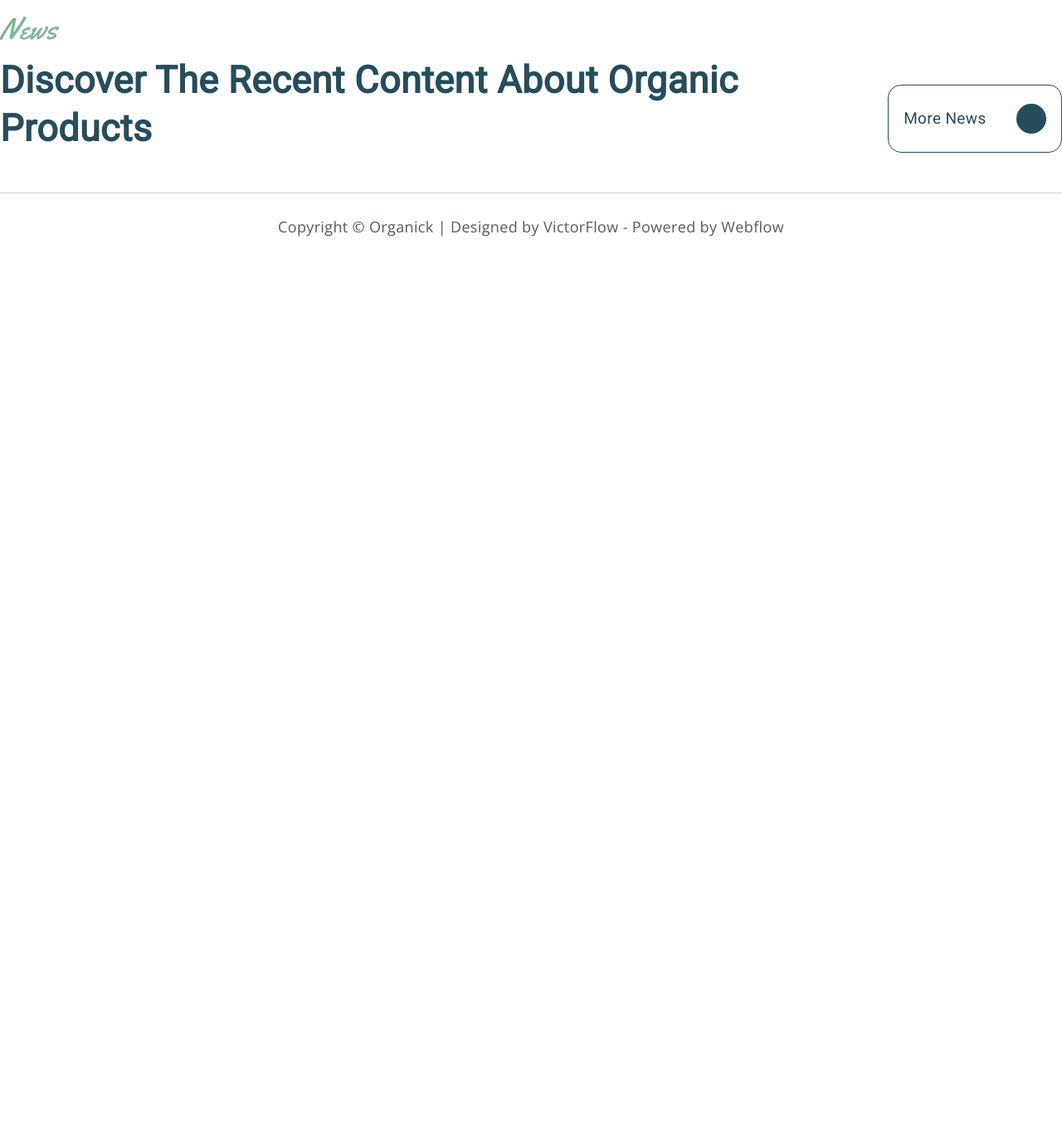
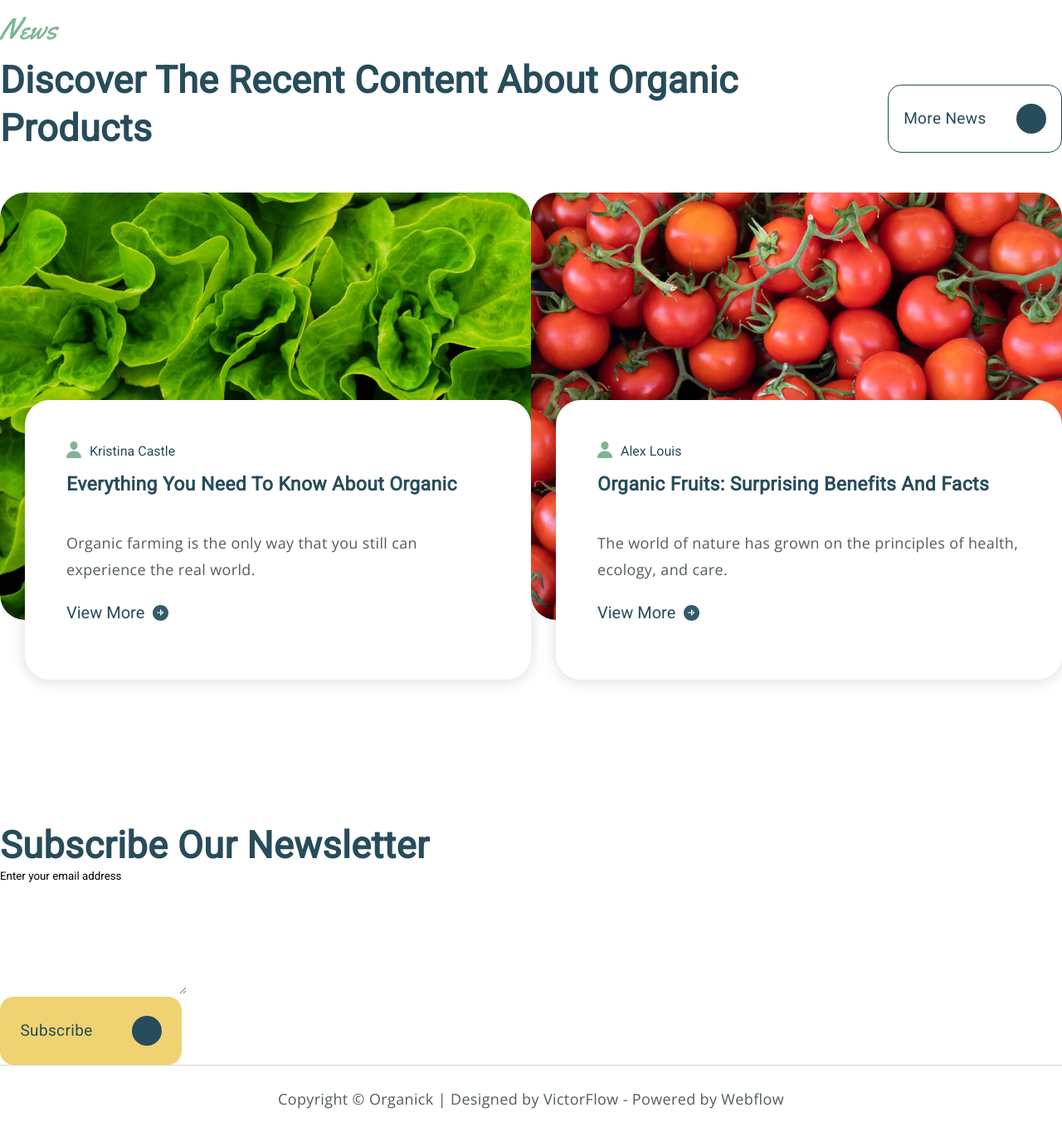
Before and after one commit to kate23com/Organick, a plain HTML site: page index.html in a window 1280 px wide. Shown: the part 9453-10817 px from the top of the page at 83% size. Before the commit the page ends 9766 px from the top, so only its background shows below. Drawn offline with nearby package versions, Linux system fonts and the light colour scheme; a web font is replaced by a local one.

Commit message:
feat: did block news and begin article subscription

```diff
--- a/index.html
+++ b/index.html
@@ -469,7 +469,72 @@
                         <div class="news__submit button-submit"></div>
                      </div>
                   </div>
+                  <div class="news__block">
+                     <div class="news__block news">
+                        <div class="news__row">
+                           <div class="news__columns">
+                              <div class="news__block block-first">
+                                 <div class="news__block text-block">
+                                    <div class="news__autor">
+                                       <img src="./img/news-person.png" alt="">
+                                       <span>Kristina Castle</span>
+                                    </div>
+                                    <div class="news__item">
+                                       <h3 class="news__subtitle subtitle">Everything You Need to Know About Organic
+                                       </h3>
+                                       <p class="news__text text">Organic farming is the only way that you still can
+                                          experience the real world.</p>
+                                    </div>
+                                    <div class="news__link">
+                                       <a>View More</a>
+                                       <img src="./img/news-vector.svg" alt="">
+                                    </div>
+                                 </div>
+                              </div>
+                              <div class="news__block block-second">
+                                 <div class="news__block text-block">
+                                    <div class="news__autor">
+                                       <img src="./img/news-person.png" alt="">
+                                       <p>Alex Louis</p>
+                                    </div>
+                                    <div class="news__item">
+                                       <h3 class="news__subtitle subtitle">Organic Fruits: Surprising Benefits and Facts
+                                       </h3>
+                                       <p class="news__text text">The world of nature has grown on the principles of
+                                          health, ecology, and care.</p>
+                                    </div>
+                                    <div class="news__link">
+                                       <a>View More</a>
+                                       <img src="./img/news-vector.svg" alt="">
+                                    </div>
+                                 </div>
+                              </div>
+                           </div>
+                        </div>
+                     </div>
+                  </div>
+               </div>
             </section>
+            <article class="subscription">
+               <div class="container">
+                  <div class="subscription__container">
+                     <div class="subscription__row">
+                        <div class="subscription__headling">
+                           <h2 class="subscription__title title">Subscribe our Newsletter</h2>
+                        </div>
+                        <div class="subscription__form">
+                           <form action="">
+                              <textarea name="e-mail" id="" cols="30" rows="10">Enter your email address</textarea>
+                           </form>
+                        </div>
+                        <div class="subscription__button button-yellow">
+                           <button type="submit">Subscribe</button>
+                           <div class="subscription__submit button-submit"></div>
+                        </div>
+                     </div>
+                  </div>
+               </div>
+            </article>
          </main>
          <footer>
             <div class="footer">
--- a/style.css
+++ b/style.css
@@ -586,6 +586,7 @@ li {
 .food__container {
    height: 580px;
    width: 100%;
+   margin: 0 30px 0 0;
    display: flex;
    justify-content: center;
    align-items: center;
@@ -601,6 +602,7 @@ li {
 
 .food-nuts {
    background: url(./img/food-nuts.png) no-repeat;
+   margin: 0 -30px 0 0;
 }
 
 .food__button button {
@@ -617,30 +619,17 @@ li {
 
 /*NEWS*/
 
-.news {}
-
-.container {}
+.news {
+   height: 1126px;
+}
 
 .news__columns .columns-heading {
    padding: 130px 0 127px 0;
 }
 
-.columns-heading {}
-
-.news__headlings {}
-
-.news__label {}
-
-.label {}
-
-.news__title {}
-
-.title {}
-
-
 .news__button {
    min-width: 210px;
-   Height: 82px;
+   height: 82px;
    background: #FFFFFF;
    border: 1px solid #274C5B;
    border-radius: 16px;
@@ -650,9 +639,96 @@ li {
    background-color: #FFFFFF;
 }
 
-.news__submit {}
+
+.news__columns {
+   display: flex;
+   justify-content: space-between;
+}
+
+.block-first {
+   position: relative;
+   background: url(./img/news-salad.png) no-repeat;
+   width: 100%;
+   height: 515px;
+   border-radius: 30px;
+}
+
+.block-second {
+   position: relative;
+   background: url(./img/news-tomato.png) no-repeat;
+   width: 100%;
+   height: 515px;
+   border-radius: 30px;
+}
+
+
+.text-block {
+   position: absolute;
+   max-width: 610px;
+   height: 337px;
+   background-color: #ffffff;
+   box-shadow: 0px 2px 18px rgba(0, 0, 0, 0.14);
+   border-radius: 30px;
+   padding: 50px;
+   top: 250px;
+   left: 30px;
+}
+
+.news__autor {
+   display: flex;
+   align-items: flex-end;
+   margin: 0 0 16px 0;
+}
+
+.news__autor img {
+   margin: 0 10px 0 0;
+}
+
+.news__item h3 {
+   padding: 0 0 38px 0;
+}
+
+.news__text {
+   padding: 0 0 22px 0;
+}
+
+.news__link {
+   display: flex;
+   align-items: center;
+}
+
+.news__link a {
+   font-size: 20px;
+   line-height: 28px;
+   padding: 0 10px 0 0;
+}
+
+/*SUBSCRIPTION*/
+.subscription {}
+
+.container {}
+
+.subscription__container {}
+
+.subscription__row {}
+
+.subscription__headling {}
+
+.subscription__title {}
+
+.title {}
+
+.subscription__form {}
+
+.subscription__button {}
+
+.button-yellow {}
+
+.subscription__submit {}
 
 .button-submit {}
+
+
 
 /*FOOTER*/
 
```
Also changed, not shown: img/news-person.png (added), img/news-salad.png (added), img/news-tomato.png (added), img/news-vector.svg (added).
